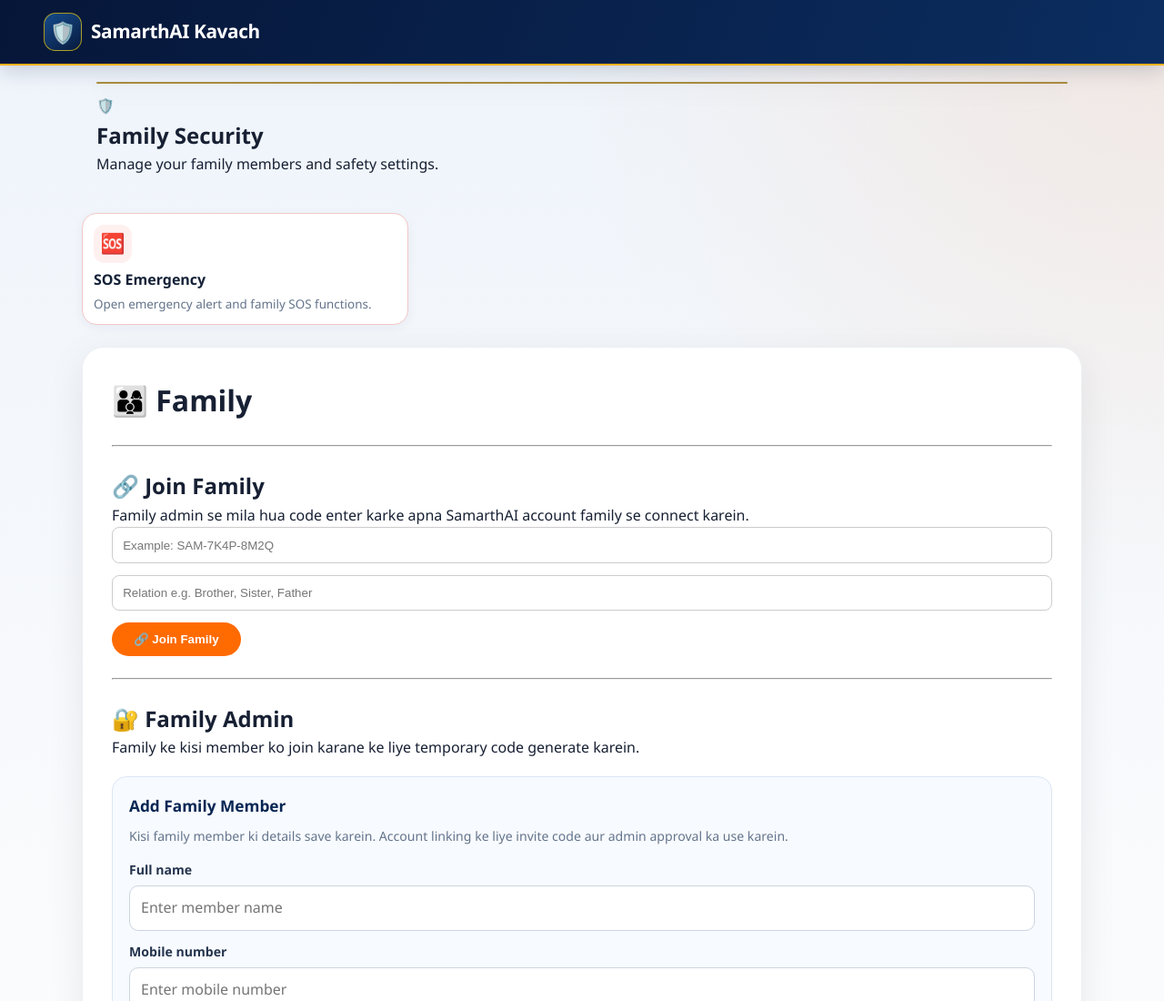
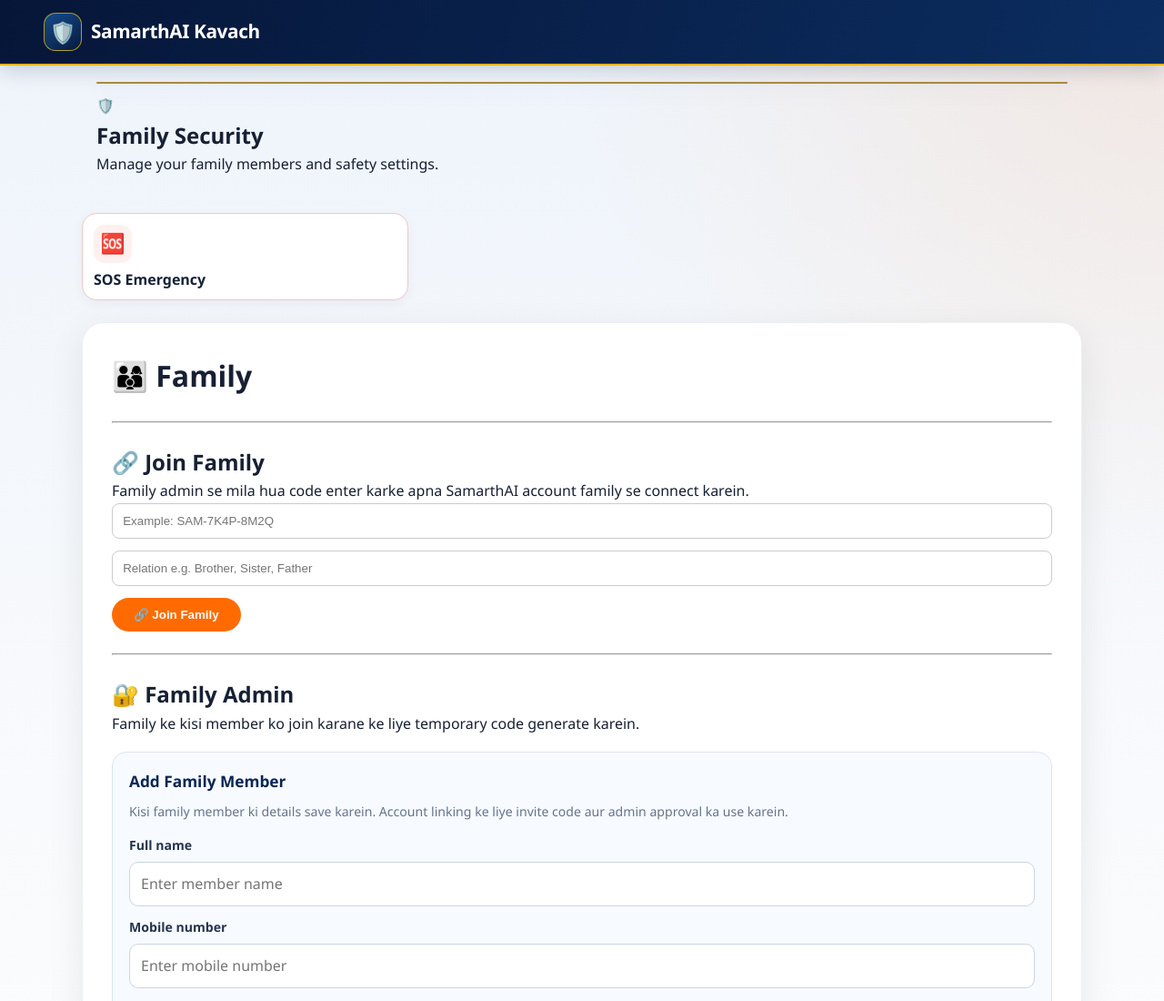
Before and after one commit to samarthai77/SamarthAI, a website: page frontend/family.html in a window 1280 px wide. Shown: the top 1100 px of the page at 91% size. Drawn offline with Linux system fonts and the light colour scheme; files that its build step writes are made by us from their sources; no server answers; files whose address does not match are found by name.

Commit message:
Update family.html

```diff
--- a/frontend/family.html
+++ b/frontend/family.html
@@ -1659,9 +1659,7 @@ background: #0b2855;
            aria-label="Open SOS Emergency">
             <span class="family-v1-feature-icon" aria-hidden="true">🆘</span>
             <span class="family-v1-feature-title">SOS Emergency</span>
-            <span class="family-v1-feature-description">
-                Open emergency alert and family SOS functions.
-            </span>
+
         </a>
     </div>
 </section>
```
